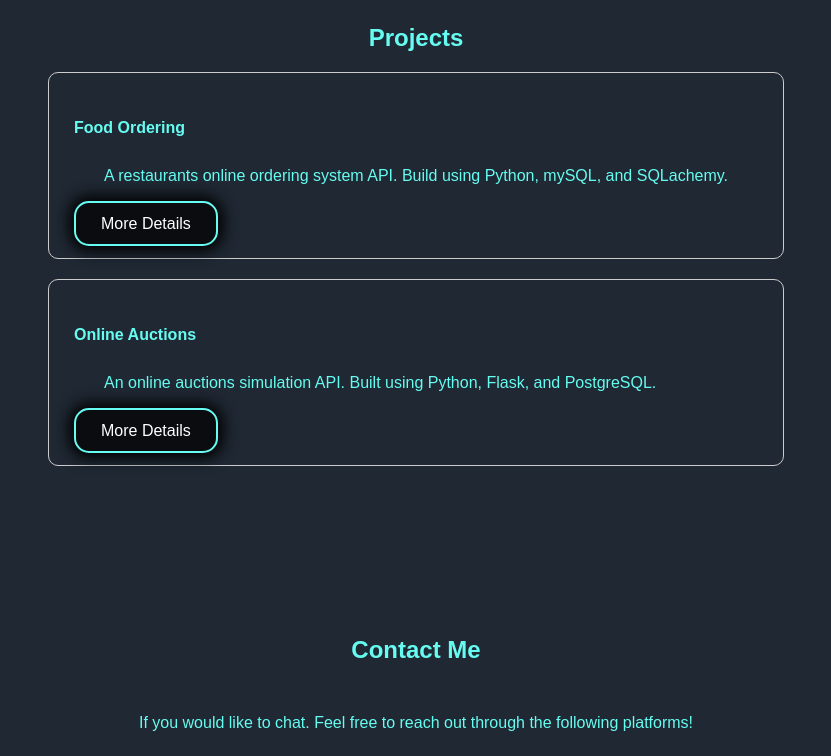
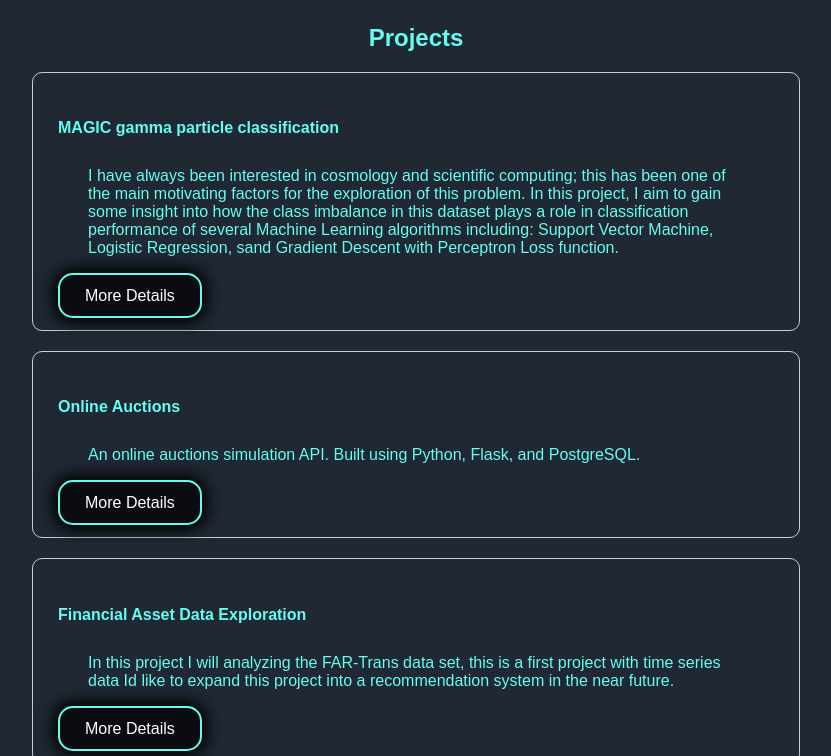
Before and after one commit to gabeLin300/gabeLin300.github.io, a plain HTML site: page docs/index.html in a window 1280 px wide. Shown: the part 1410-2166 px from the top of the page, without its empty margins (224-1055 px from the left). Drawn offline with Linux system fonts and the light colour scheme.

Commit message:
update project links

```diff
--- a/docs/index.html
+++ b/docs/index.html
@@ -29,7 +29,7 @@
         <p>
           I am a Computer Science student at the University of North Carolina.
         </p>
-        <a href="./assets/resume/Gabe_s_Resume.pdf" class="button" download>Download Resume</a>
+        <a href="./assets/resume/Gabe_s_Resume.pdf" class="button" target="_blank">View Resume</a>
       </section>
       <section id="about">
         <h2>About Me</h2>
@@ -55,12 +55,15 @@
         <h2>Projects</h2>
         <div class="project-grid">
           <div class="project">
-            <h4>Food Ordering</h4>
+            <h4>MAGIC gamma particle classification</h4>
             <p>
-              A restaurants online ordering system API. Build using Python,
-              mySQL, and SQLachemy.
+              I have always been interested in cosmology and scientific computing; this has been one of
+              the main motivating factors for the exploration of this problem. In this project, I aim to
+              gain some insight into how the class imbalance in this dataset plays a role in classification
+              performance of several Machine Learning algorithms including: Support Vector Machine, Logistic Regression,
+              sand Gradient Descent with Perceptron Loss function.
             </p>
-            <a href="https://github.com/gabeLin300" class="button" target="_blank"
+            <a href="https://github.com/gabeLin300/MAGIC-Gamma-Classification/tree/main" class="button" target="_blank"
               >More Details</a
             >
           </div>
@@ -71,6 +74,16 @@
               PostgreSQL.
             </p>
             <a href="https://github.com/gabeLin300" class="button" target="_blank"
+              >More Details</a
+            >
+          </div>
+          <div class="project">
+            <h4>Financial Asset Data Exploration</h4>
+            <p>
+              In this project I will analyzing the FAR-Trans data set, this is a first project with time series data
+              Id like to expand this project into a recommendation system in the near future.
+            </p>
+            <a href="https://github.com/gabeLin300/Financial-Asset-Data-Exploration/blob/main/FAR-Trans/project_rough_draft.pdf" class="button" target="_blank"
               >More Details</a
             >
           </div>
```
